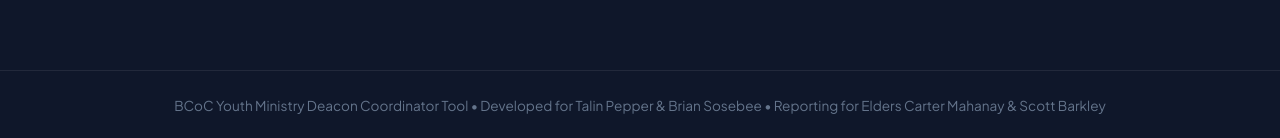
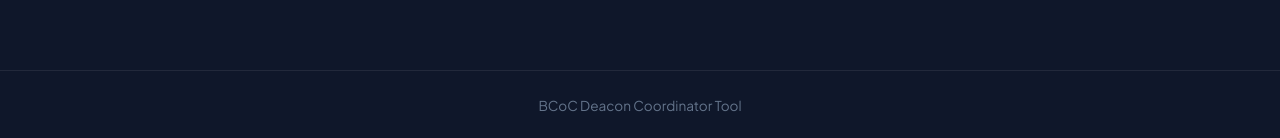
Before and after one commit to talinpepper/bcoc-deacon-coordinator, a React (Vite) app: page / in a window 1280 px wide. Shown: the part 659-797 px from the top of the page. Built offline with nearby package versions, Linux system fonts and the light colour scheme; no server answers; the HTML template or start-up script is replaced by a standard one.

Commit message:
Upload src/App.jsx for BCoC Deacon Coordinator

```diff
--- a/src/App.jsx
+++ b/src/App.jsx
@@ -194,7 +194,7 @@ export default function App() {
         color: 'var(--text-dim)',
         fontSize: '0.85rem'
       }}>
-        BCoC Youth Ministry Deacon Coordinator Tool • Developed for Talin Pepper & Brian Sosebee • Reporting for Elders Carter Mahanay & Scott Barkley
+        BCoC Deacon Coordinator Tool
       </footer>
 
     </div>
```
